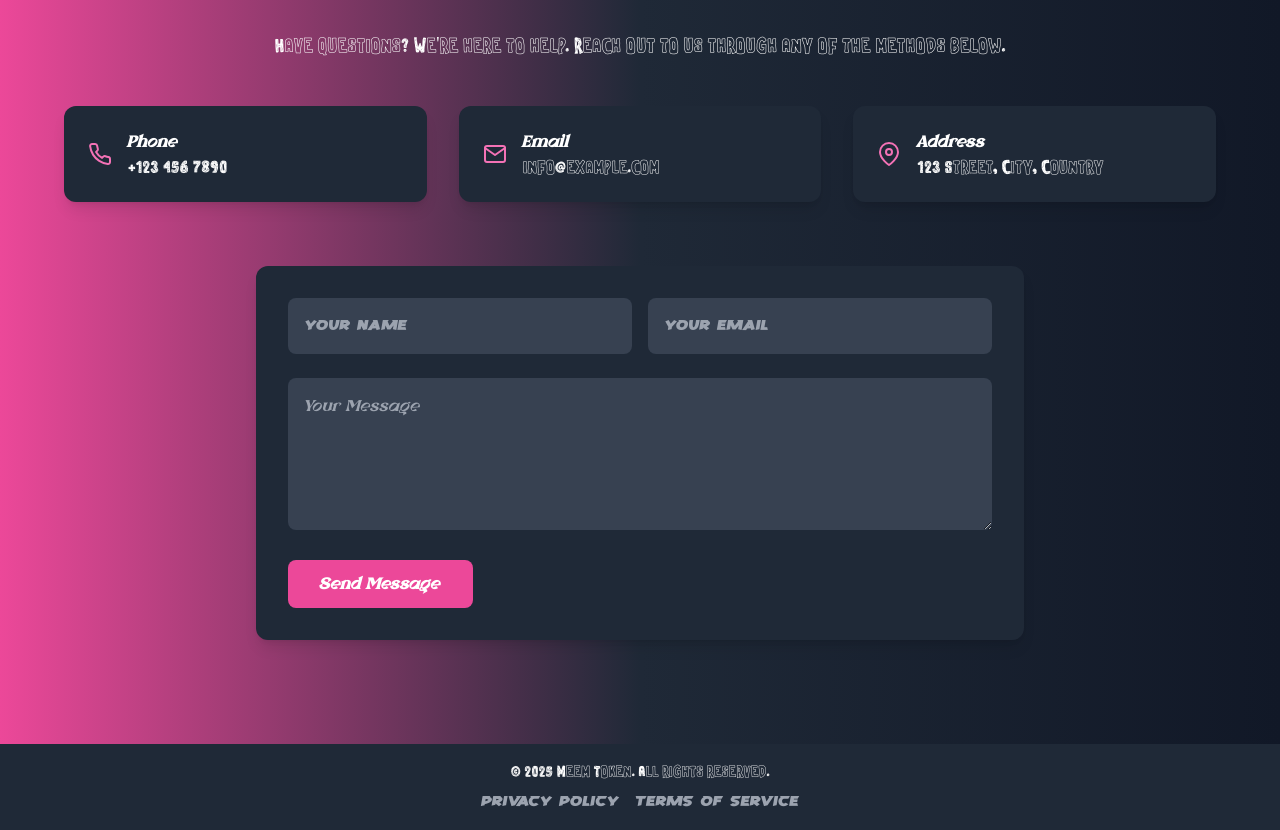
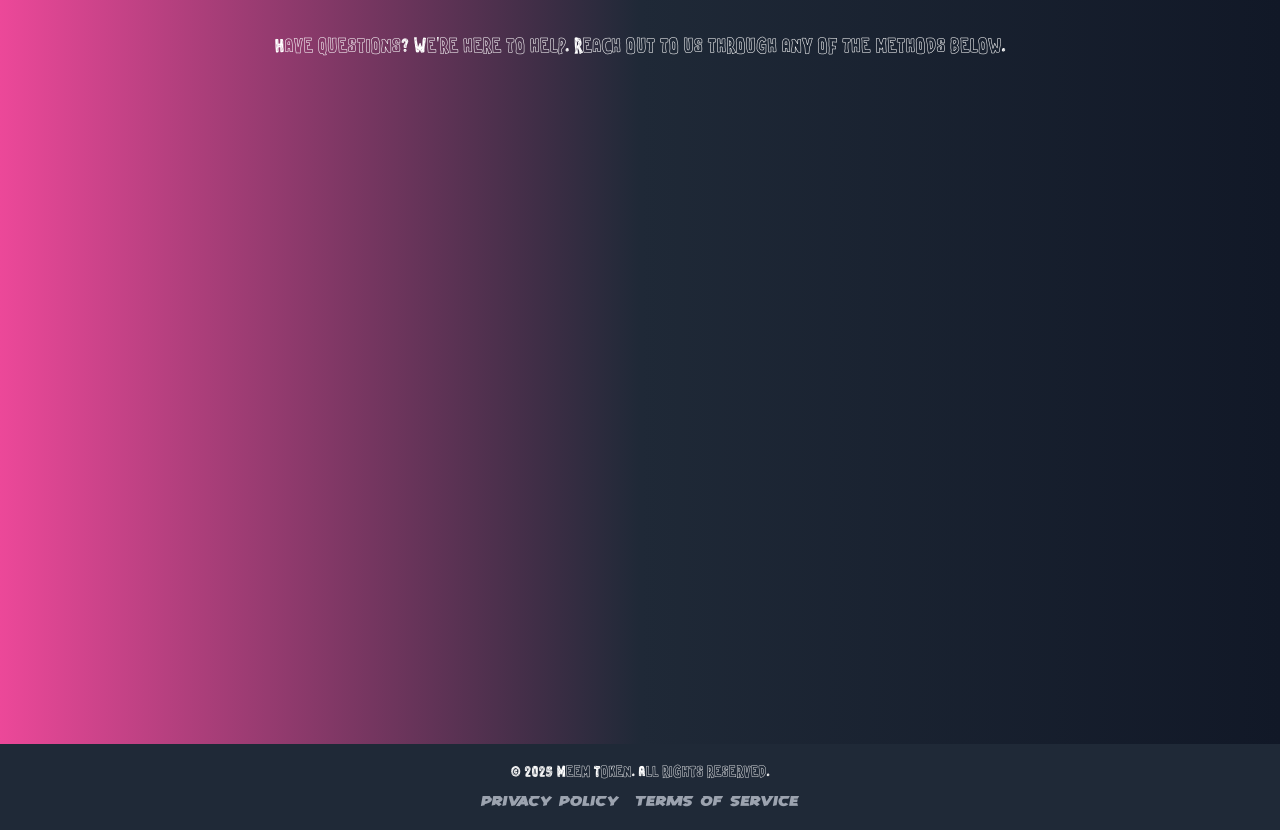
Before and after one commit to aadityaexe/WEBcreator, a React (Vite) app: page / in a window 1280 px wide. Shown: the part 4574-5404 px from the top of the page. Built offline with nearby package versions, Linux system fonts and the light colour scheme.

Commit message:
Add GSAP animations and scroll-trigger effects to ContactUs component

```diff
--- a/src/components/ContactUs.jsx
+++ b/src/components/ContactUs.jsx
@@ -1,8 +1,46 @@
+import { useEffect } from "react";
 import { FiPhone, FiMail, FiMapPin } from "react-icons/fi";
+import gsap from "gsap";
+import ScrollTrigger from "gsap/ScrollTrigger";
 
 const ContactUs = () => {
+  useEffect(() => {
+    gsap.registerPlugin(ScrollTrigger);
+
+    gsap.fromTo(
+      ".contact-info",
+      { opacity: 0, y: 100 },
+      {
+        opacity: 1,
+        y: 0,
+        stagger: 0.2,
+        scrollTrigger: {
+          trigger: ".contact-info",
+          start: "top 80%",
+          end: "top 50%",
+          scrub: true,
+        },
+      }
+    );
+
+    gsap.fromTo(
+      ".form-container",
+      { opacity: 0, y: 100 },
+      {
+        opacity: 1,
+        y: 0,
+        scrollTrigger: {
+          trigger: ".form-container",
+          start: "top 80%",
+          end: "top 50%",
+          scrub: true,
+        },
+      }
+    );
+  }, []);
+
   return (
-    <section id="contact" className=" py-16 px-8 text-white">
+    <section id="contact" className="py-16 px-8 text-white">
       <div className="max-w-4xl mx-auto text-center">
         <h2 className="text-4xl font-bold mb-6">Get in Touch</h2>
         <p className="text-lg mb-12">
@@ -12,21 +50,21 @@ const ContactUs = () => {
       </div>
       <div className="grid md:grid-cols-2 lg:grid-cols-3 gap-8 max-w-6xl mx-auto">
         {/* Contact Info */}
-        <div className="flex items-center gap-4 p-6 bg-gray-800 rounded-xl shadow-lg hover:scale-105 transition-transform">
+        <div className="contact-info flex items-center gap-4 p-6 bg-gray-800 rounded-xl shadow-lg hover:scale-105 transition-transform">
           <FiPhone size={24} className="text-pink-400" />
           <div>
             <h4 className="font-semibold">Phone</h4>
             <p>+123 456 7890</p>
           </div>
         </div>
-        <div className="flex items-center gap-4 p-6 bg-gray-800 rounded-xl shadow-lg hover:scale-105 transition-transform">
+        <div className="contact-info flex items-center gap-4 p-6 bg-gray-800 rounded-xl shadow-lg hover:scale-105 transition-transform">
           <FiMail size={24} className="text-pink-400" />
           <div>
             <h4 className="font-semibold">Email</h4>
             <p>info@example.com</p>
           </div>
         </div>
-        <div className="flex items-center gap-4 p-6 bg-gray-800 rounded-xl shadow-lg hover:scale-105 transition-transform">
+        <div className="contact-info flex items-center gap-4 p-6 bg-gray-800 rounded-xl shadow-lg hover:scale-105 transition-transform">
           <FiMapPin size={24} className="text-pink-400" />
           <div>
             <h4 className="font-semibold">Address</h4>
@@ -34,7 +72,7 @@ const ContactUs = () => {
           </div>
         </div>
       </div>
-      <div className="mt-16 max-w-3xl mx-auto bg-gray-800 p-8 rounded-xl shadow-lg">
+      <div className="mt-16 max-w-3xl mx-auto bg-gray-800 p-8 rounded-xl shadow-lg form-container">
         <form className="space-y-6">
           <div className="flex gap-4">
             <input
```
